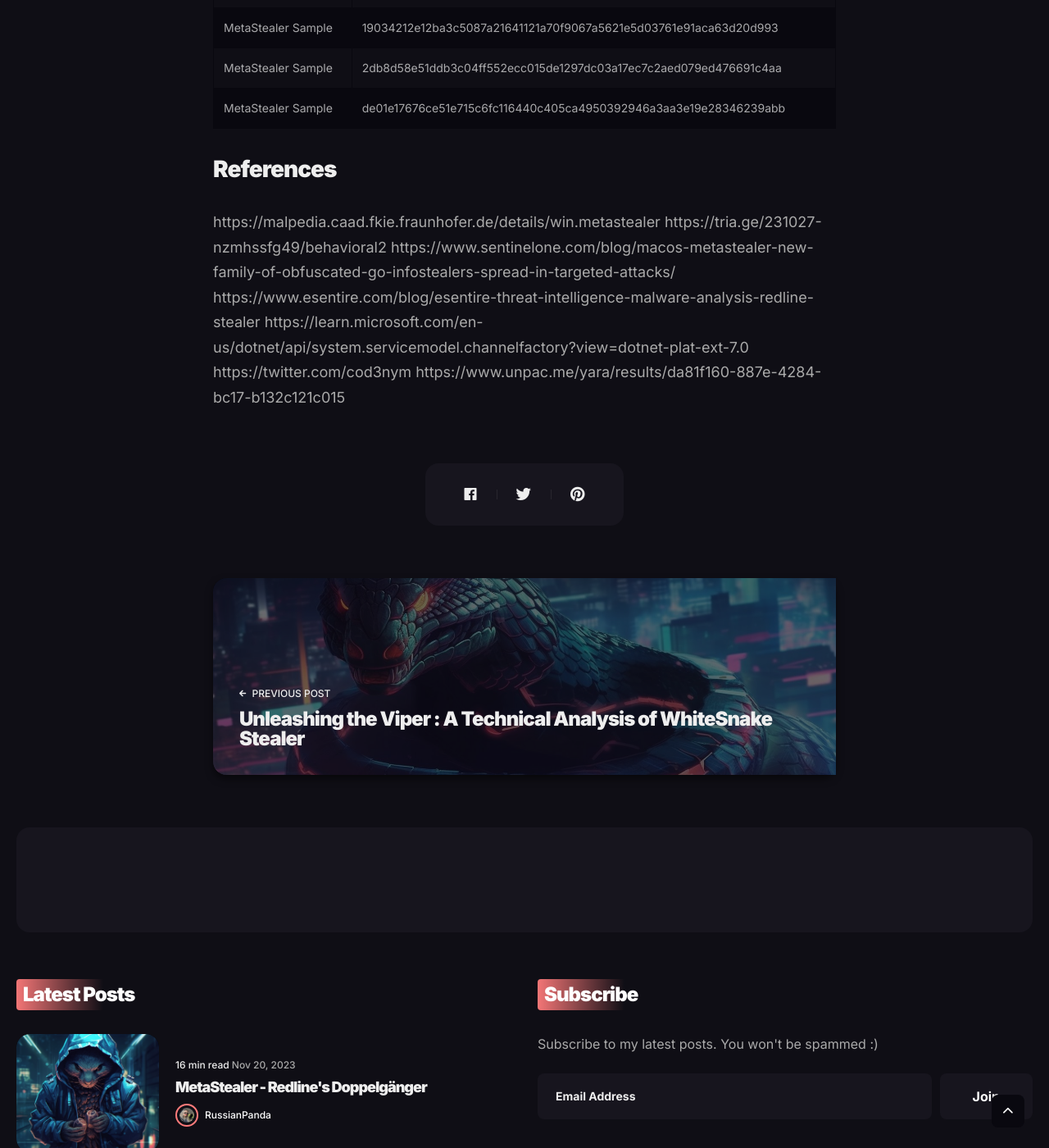
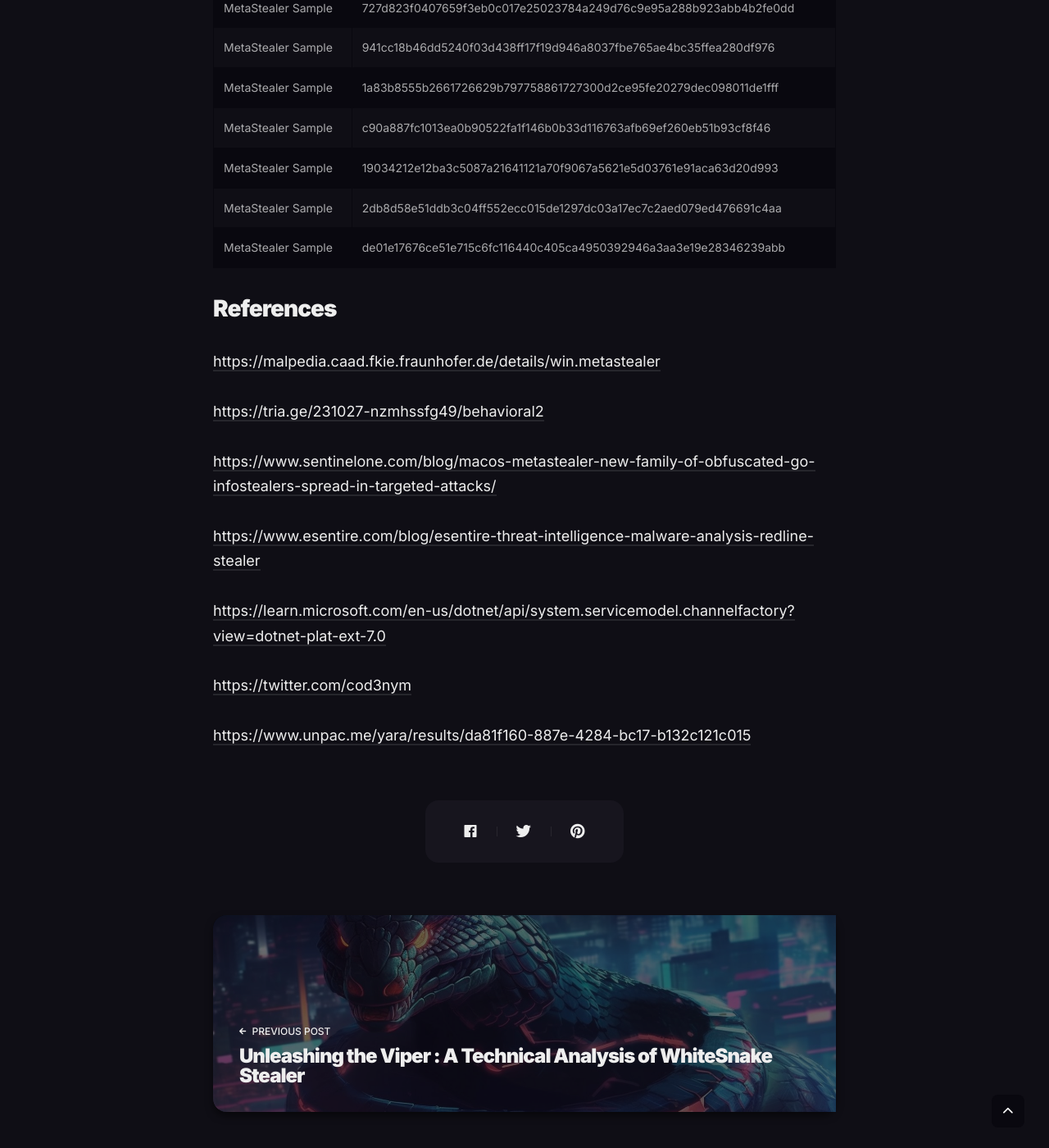
Before and after one commit to RussianPanda95/russianpanda95.github.io, a Jekyll site: the page built from _posts/2023-11-20-MetaStealer-Redline's-Doppelganger.md, in a window 1280 px wide and 1400 px high, scrolled down 25100 px. Shown: the whole window at 82% size. Built offline with Jekyll 4.4.1, drawn with Linux system fonts in a browser that asks for light colours; nearby versions of some CDN libraries; comment, search, counter and statistics services are not loaded; some of the changed lines change nothing that is shown; some of the changed text lies outside the part shown.

Commit message:
New commit

```diff
--- a/_posts/2023-11-20-MetaStealer-Redline's-Doppelganger.md
+++ b/_posts/2023-11-20-MetaStealer-Redline's-Doppelganger.md
@@ -59,7 +59,7 @@ Next, we will look at **method_03**. The code is responsible for setting up netw
 - Next, it adds an "Authorization" message header with a hardcoded value (token/key) that is likely for authentication purposes (for example, **{xmlns="ns1">ead3f92ffddf3eebb6b6d82958e811a0}**)
 - It then returns **true** if the connection setup is successful, **false** if any exception occurs
 
-![method_3_comms.jpg](/images/MetaStealer/method_3_comms.JPG
+![method_3_comms.jpg](/images/MetaStealer/method_3_comms.JPG)
 
 **method_0** contains **MSValue1**, which is a call to a method on a WCF (Windows Communication Foundation) service channel and the **connector** object is a proxy facilitating the remote method invocation.
 
@@ -485,10 +485,16 @@ rule MetaStealer {
 
 ## References
 
-https://malpedia.caad.fkie.fraunhofer.de/details/win.metastealer
-https://tria.ge/231027-nzmhssfg49/behavioral2
-https://www.sentinelone.com/blog/macos-metastealer-new-family-of-obfuscated-go-infostealers-spread-in-targeted-attacks/
-https://www.esentire.com/blog/esentire-threat-intelligence-malware-analysis-redline-stealer
-https://learn.microsoft.com/en-us/dotnet/api/system.servicemodel.channelfactory?view=dotnet-plat-ext-7.0
-https://twitter.com/cod3nym
-https://www.unpac.me/yara/results/da81f160-887e-4284-bc17-b132c121c015
+[https://malpedia.caad.fkie.fraunhofer.de/details/win.metastealer](https://malpedia.caad.fkie.fraunhofer.de/details/win.metastealer)
+
+[https://tria.ge/231027-nzmhssfg49/behavioral2](https://tria.ge/231027-nzmhssfg49/behavioral2)
+
+[https://www.sentinelone.com/blog/macos-metastealer-new-family-of-obfuscated-go-infostealers-spread-in-targeted-attacks/](https://www.sentinelone.com/blog/macos-metastealer-new-family-of-obfuscated-go-infostealers-spread-in-targeted-attacks/)
+
+[https://www.esentire.com/blog/esentire-threat-intelligence-malware-analysis-redline-stealer](https://www.esentire.com/blog/esentire-threat-intelligence-malware-analysis-redline-stealer)
+
+[https://learn.microsoft.com/en-us/dotnet/api/system.servicemodel.channelfactory?view=dotnet-plat-ext-7.0](https://learn.microsoft.com/en-us/dotnet/api/system.servicemodel.channelfactory?view=dotnet-plat-ext-7.0)
+
+[https://twitter.com/cod3nym](https://twitter.com/cod3nym)
+
+[https://www.unpac.me/yara/results/da81f160-887e-4284-bc17-b132c121c015](https://www.unpac.me/yara/results/da81f160-887e-4284-bc17-b132c121c015)
```
